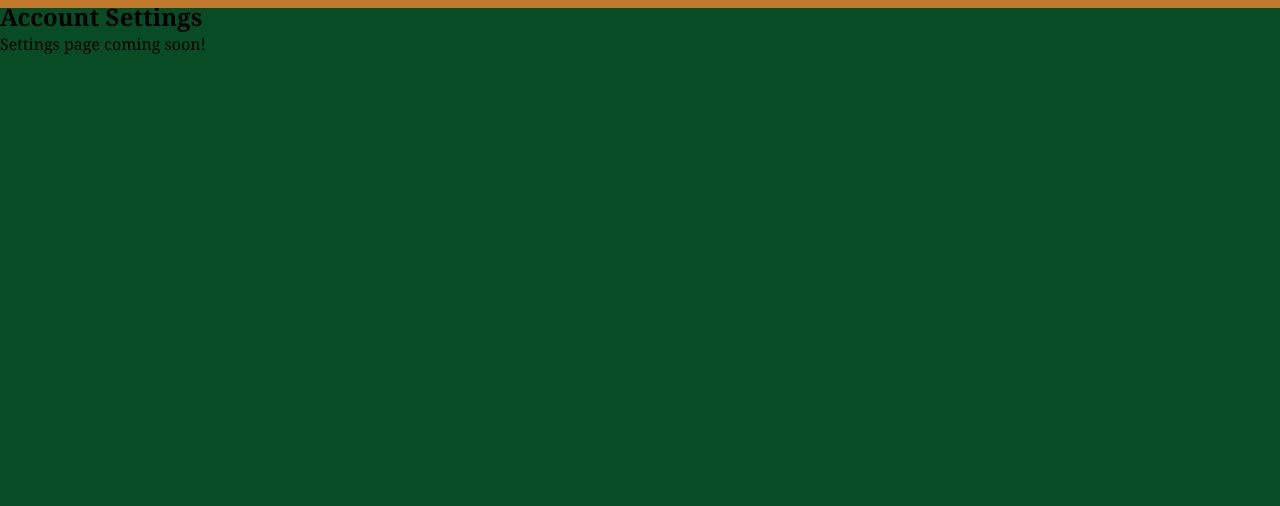
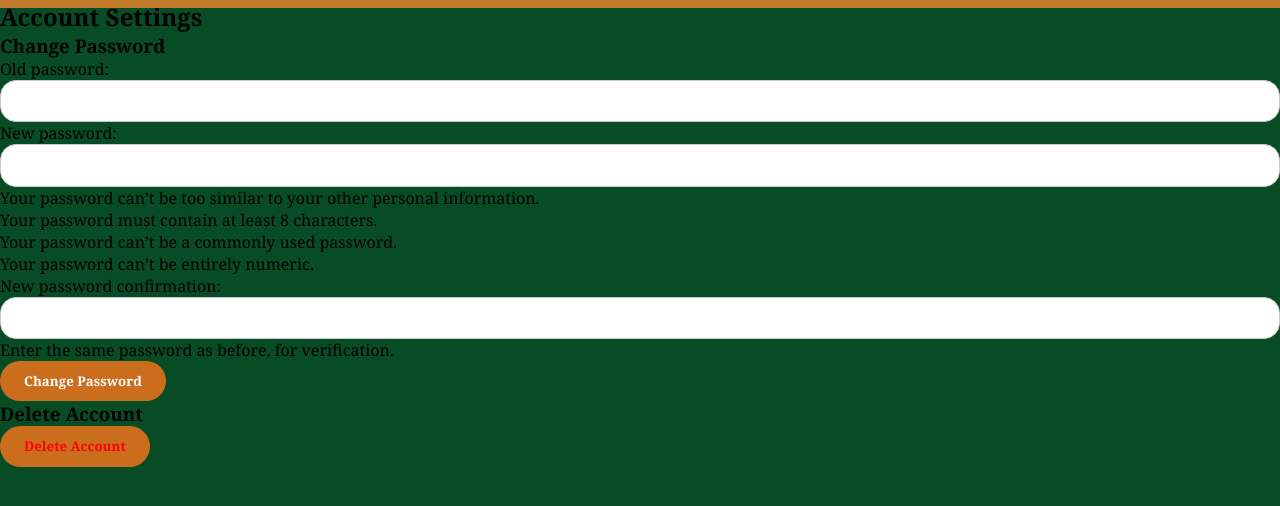
Before and after one commit to minorproject777/smartchef_2, a Django app: page /settings/ in a window 1280 px wide. Shown: the part 72-578 px from the top of the page. Run offline with Django 5.2, Linux system fonts and the light colour scheme; the visitor is signed in with stand-in values (Sample User, id 1).

Commit message:
settings 2

```diff
--- a/accounts/templates/settings.html
+++ b/accounts/templates/settings.html
@@ -1,5 +1,23 @@
+
+
 {% extends "base.html" %}
 {% block content %}
 <h2>Account Settings</h2>
-<p>Settings page coming soon!</p>
+
+<div class="settings-section">
+    <h3>Change Password</h3>
+    <form method="POST">
+        {% csrf_token %}
+        {{ password_form.as_p }}
+        <button type="submit">Change Password</button>
+    </form>
+</div>
+
+<div class="settings-section">
+    <h3>Delete Account</h3>
+    <form method="POST" action="{% url 'delete_account' %}">
+        {% csrf_token %}
+        <button type="submit" style="color:red;">Delete Account</button>
+    </form>
+</div>
 {% endblock %}
--- a/accounts/urls.py
+++ b/accounts/urls.py
@@ -30,6 +30,9 @@ urlpatterns = [
 
     path('settings/', views.settings_page, name='settings'),
 
+    path('delete-account/', views.delete_account, name='delete_account'),
+
+
 
 
 
--- a/accounts/views.py
+++ b/accounts/views.py
@@ -11,6 +11,8 @@ from django.db.models.signals import post_save
 from django.http import JsonResponse
 import json
 from django.views.decorators.csrf import csrf_exempt
+from django.contrib.auth.forms import PasswordChangeForm
+from django.contrib.auth import update_session_auth_hash
 
 # Home page
 def index(request):
@@ -322,7 +324,40 @@ def my_profile(request):
     return redirect('dashboard_profile', username=request.user.username)
 
 
+
+
 @login_required
 def settings_page(request):
-    # This can be a simple placeholder template
-    return render(request, "settings.html")
+    """
+    Renders the settings page with options to change password and delete account.
+    Handles password change form submission.
+    """
+    password_form = PasswordChangeForm(user=request.user)
+
+    if request.method == "POST":
+        password_form = PasswordChangeForm(user=request.user, data=request.POST)
+        if password_form.is_valid():
+            user = password_form.save()
+            # Update session so user doesn't get logged out
+            update_session_auth_hash(request, user)
+            return redirect("settings")
+        else:
+             return redirect("settings")
+
+    return render(request, "settings.html", {
+        "password_form": password_form,
+    })
+
+
+@login_required
+def delete_account(request):
+    """
+    Deletes the current user's account.
+    """
+    if request.method == "POST":
+        user = request.user
+        logout(request)
+        user.delete()
+        messages.success(request, "Your account has been deleted.")
+        return redirect("login")
+    return render(request, "delete_account.html")
```
Also changed, not shown: accounts/templates/delete_account.html (added, +23 -0 lines), media/profile_pics/default.jpeg (deleted), media/profile_pics/jason.jpg (added), static/images/jason.jpg (added), static/images/momo.jpg (added).
